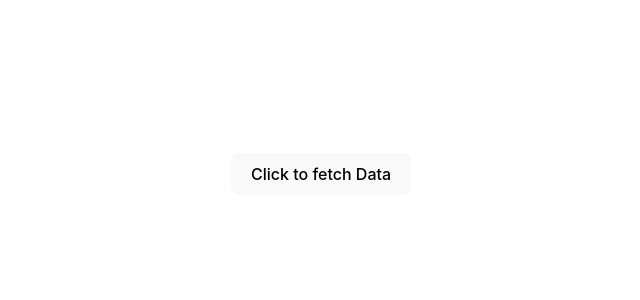
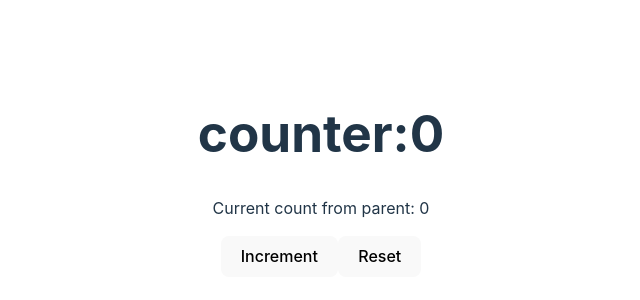
Before and after one commit to DilfaThayyil/FULL-DOMAIN-PRACTICALS, a React (Vite) app in the folder REACT/: page / in a window 1280 px wide. Shown: the part 226-526 px from the top of the page, without its empty margins (319-959 px from the left). Built offline with nearby package versions, Linux system fonts and the light colour scheme.

Commit message:
child to parent comunication

```diff
--- a/REACT/src/App.jsx
+++ b/REACT/src/App.jsx
@@ -6,12 +6,13 @@ import axios from 'axios'
 import Fetchdata from './pages/fetchData'
 import React from 'react'
 import HandleClick from './pages/righClick'
+import CounterParent from './pages/counterParent'
 
 function App() {
 
    return (
     <>
-    <Fetchdata/>
+    <CounterParent/>
     </>
    )
 
```
